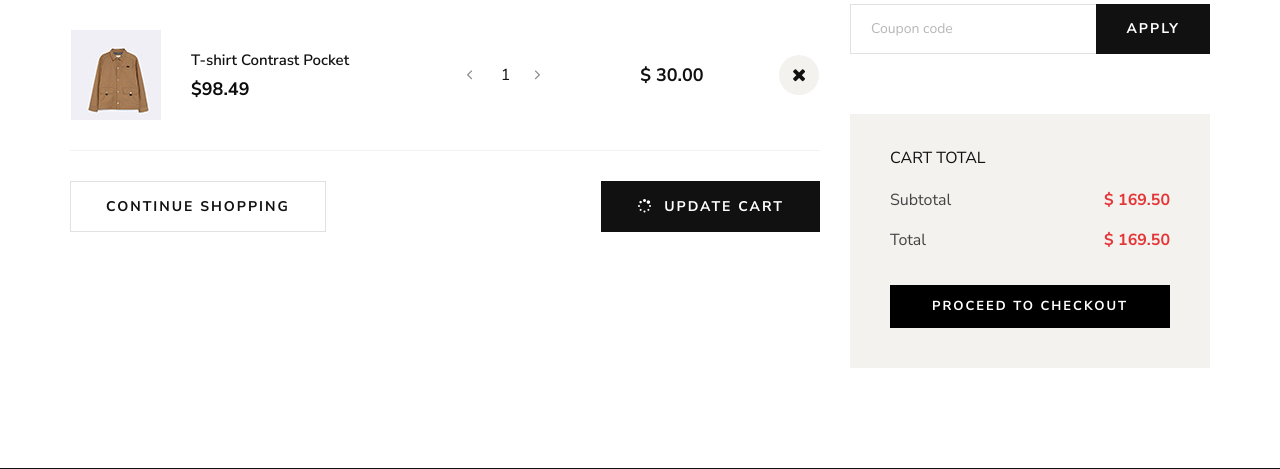
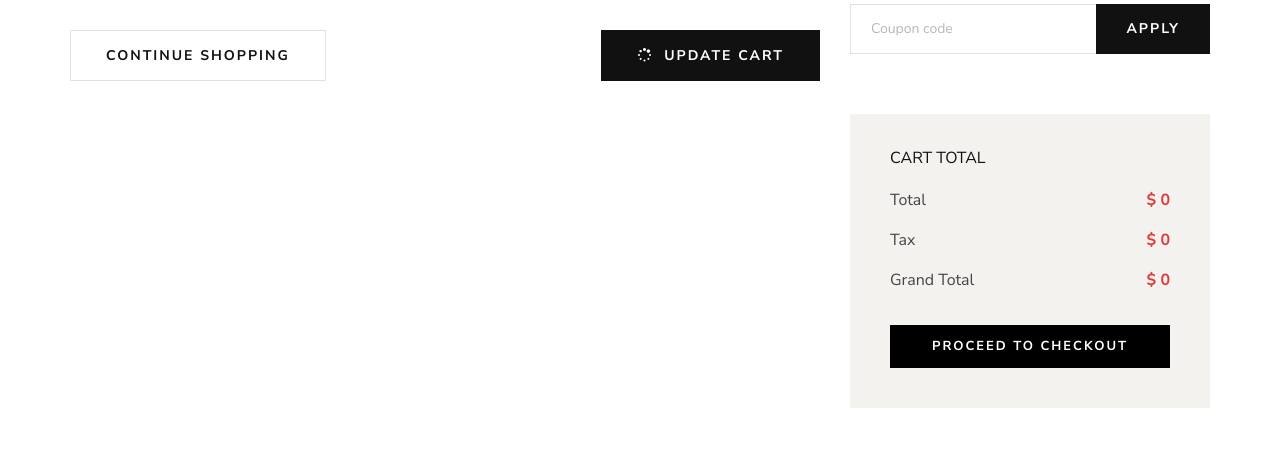
Before and after one commit to Mmy2000/E_Commerce3, a Django app: page /cart/ in a window 1280 px wide. Shown: the part 422-891 px from the top of the page. Run offline with Django 4.2, Linux system fonts and the light colour scheme; data comes from the database, SQL or seed files in the repository; both versions use the stored data as it was after the commit; parts of the project's set-up code (start-up, migrations or seed data) failed here and were passed over; some libraries are stand-ins or nearby versions.

Commit message:
create cart functionallity part 2

```diff
--- a/cart/templates/carts/cart.html
+++ b/cart/templates/carts/cart.html
@@ -35,33 +35,39 @@
                                 </tr>
                             </thead>
                             <tbody>
+                                {% for cart_item in cart_items %}
                                 <tr>
                                     <td class="product__cart__item">
                                         <div class="product__cart__item__pic">
-                                            <img src="img/shopping-cart/cart-1.jpg" alt="">
+                                            <img src="" alt="">
                                         </div>
                                         <div class="product__cart__item__text">
-                                            <h6>T-shirt Contrast Pocket</h6>
-                                            <h5>$98.49</h5>
+                                            <h6>{{cart_item.product.name}}</h6>
+                                            <h5>${{cart_item.product.price}}</h5>
                                         </div>
                                     </td>
                                     <td class="quantity__item">
+
                                         <div class="quantity">
+                                            <a href="{% url 'add_cart' cart_item.id %}"><i class="fa fa-plus"></i></a>
                                             <div class="pro-qty-2">
-                                                <input type="text" value="1">
+                                                <input type="text" value="{{cart_item.quantity}}">
                                             </div>
+                                            <i class="fa fa-minus"></i>
                                         </div>
+
                                     </td>
-                                    <td class="cart__price">$ 30.00</td>
+                                    <td class="cart__price">$ {{cart_item.sub_total}}</td>
                                     <td class="cart__close"><i class="fa fa-close"></i></td>
                                 </tr>
+                                {% endfor %}
                             </tbody>
                         </table>
                     </div>
                     <div class="row">
                         <div class="col-lg-6 col-md-6 col-sm-6">
                             <div class="continue__btn">
-                                <a href="#">Continue Shopping</a>
+                                <a href="{%  url 'store' %}">Continue Shopping</a>
                             </div>
                         </div>
                         <div class="col-lg-6 col-md-6 col-sm-6">
@@ -82,8 +88,9 @@
                     <div class="cart__total">
                         <h6>Cart total</h6>
                         <ul>
-                            <li>Subtotal <span>$ 169.50</span></li>
-                            <li>Total <span>$ 169.50</span></li>
+                            <li>Total <span>$ {{total}}</span></li>
+                            <li>Tax <span>$ {{tax}}</span></li>
+                            <li>Grand Total <span>$ {{grand_total}}</span></li>
                         </ul>
                         <a href="#" class="primary-btn">Proceed to checkout</a>
                     </div>
--- a/cart/views.py
+++ b/cart/views.py
@@ -3,9 +3,6 @@ from store.models import Product
 from .models import Cart , CartItem
 
 # Create your views here.
-
-def cart(request):
-    return render(request , 'carts/cart.html')
 
 
 
@@ -39,3 +36,27 @@ def add_cart(request , product_id):
 
 
     return redirect('cart')
+
+def cart(request ,total=0 ,quantity=0,cart_items=None):
+    try:
+        tax = 0
+        grand_total=0
+        cart = Cart.objects.get(cart_id=_cart_id(request))
+        cart_items = CartItem.objects.filter(cart=cart,is_active=True)
+        for cart_item in cart_items:
+            total += (cart_item.product.price * cart_item.quantity)
+            quantity += cart_item.quantity
+        tax = (2 * total)/100
+        grand_total = total+tax
+    except Cart.DoesNotExist:
+        pass
+
+    context = {
+        'total':total,
+        'quantity':quantity ,
+        'cart_items':cart_items,
+        'tax':tax,
+        'grand_total':grand_total
+    }
+
+    return render(request , 'carts/cart.html' , context)
```
Also changed, not shown: db.sqlite3, media/product_img/product-2.jpg (added).
